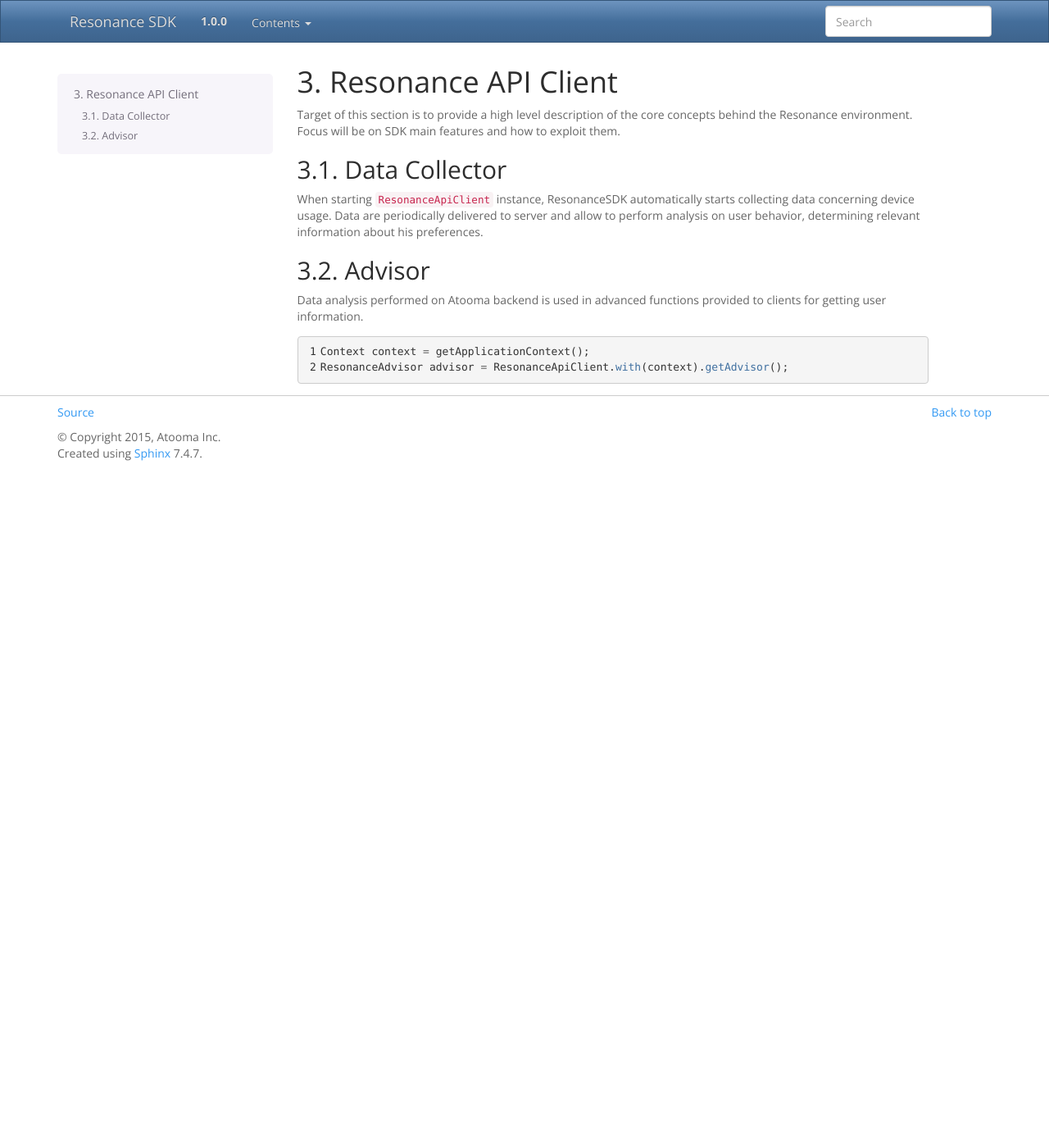
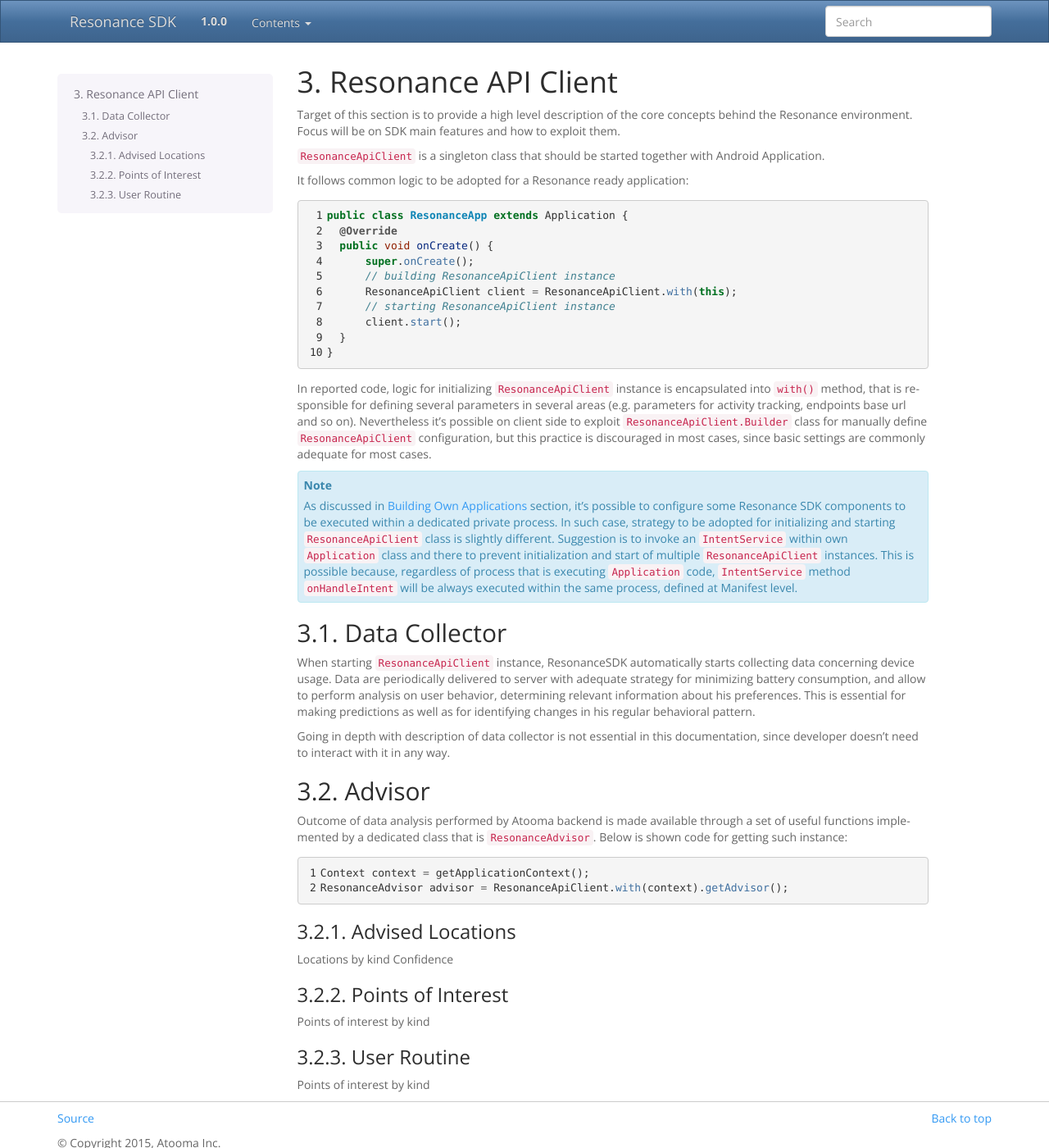
Before and after one commit to atooma/doc-resonance-sdk, a Sphinx documentation site: the page built from docs/source/resonance.rst, in a window 1280 px wide and 1400 px high. Shown: the whole window at 82% size. Built offline with Sphinx 7.4.7, drawn with Linux system fonts in a browser that asks for light colours.

Commit message:
Adding resonance sdk introduction + including battery usage draft documentation

```diff
--- a/docs/source/index.rst
+++ b/docs/source/index.rst
@@ -17,6 +17,7 @@
 * :ref:`activity` - Interested in Resonance? Great! This section provides advanced details on Atooma solutions for dealing with complexity of *Activity Tracking*. Everything starts from here.
 * :ref:`resonance` - This section provides low level details on how to effectively exploit Resonance SDK.
 * :ref:`example` - Let's move to practice! In this section you can find some Resonance SDK usage examples, showing how it can dramatically simplifying development of killing features within your app!
+* :ref:`battery` - Worried about battery usage? Here you can find some guidelines on how to monitor battery consumption of your Resonance based application.
 
 Table of Contents
 ------------------------------
@@ -29,3 +30,4 @@
 	activity
 	resonance
 	example
+	battery
--- a/docs/source/resonance.rst
+++ b/docs/source/resonance.rst
@@ -5,20 +5,63 @@
 
 Target of this section is to provide a high level description of the core concepts behind the Resonance environment. Focus will be on SDK main features and how to exploit them.
 
+``ResonanceApiClient`` is a singleton class that should be started together with Android Application.
+
+It follows common logic to be adopted for a Resonance ready application:
+
+.. code-block:: java
+  :linenos:
+
+  public class ResonanceApp extends Application {
+    @Override
+    public void onCreate() {
+        super.onCreate();
+        // building ResonanceApiClient instance
+        ResonanceApiClient client = ResonanceApiClient.with(this);
+        // starting ResonanceApiClient instance
+        client.start();
+    }
+  }
+
+In reported code, logic for initializing ``ResonanceApiClient`` instance is encapsulated into ``with()`` method, that is responsible for defining several parameters in several areas (e.g. parameters for activity tracking, endpoints base url and so on). Nevertheless it's possible on client side to exploit ``ResonanceApiClient.Builder`` class for manually define ``ResonanceApiClient`` configuration, but this practice is discouraged in most cases, since basic settings are commonly adequate for most cases.
+
+.. note::
+
+  As discussed in :ref:`example` section, it's possible to configure some Resonance SDK components to be executed within a dedicated private process. In such case, strategy to be adopted for initializing and starting ``ResonanceApiClient`` class is slightly different. Suggestion is to invoke an ``IntentService`` within own ``Application`` class and there to prevent initialization and start of multiple ``ResonanceApiClient`` instances. This is possible because, regardless of process that is executing ``Application`` code, ``IntentService`` method ``onHandleIntent`` will be always executed within the same process, defined at Manifest level.
+
+
 Data Collector
 ---------------------------------------
 
-When starting ``ResonanceApiClient`` instance, ResonanceSDK automatically starts collecting data concerning device usage. Data are periodically delivered to server and allow to perform analysis on user behavior, determining relevant information about his preferences.
+When starting ``ResonanceApiClient`` instance, ResonanceSDK automatically starts collecting data concerning device usage. Data are periodically delivered to server with adequate strategy for minimizing battery consumption, and allow to perform analysis on user behavior, determining relevant information about his preferences. This is essential for making predictions as well as for identifying changes in his regular behavioral pattern.
+
+Going in depth with description of data collector is not essential in this documentation, since developer doesn't need to interact with it in any way.
 
 .. _resonance-advisor:
 
 Advisor
 ---------------------------------------
 
-Data analysis performed on Atooma backend is used in advanced functions provided to clients for getting user information.
+Outcome of data analysis performed by Atooma backend is made available through a set of useful functions implemented by a dedicated class that is ``ResonanceAdvisor``. Below is shown code for getting such instance:
 
 .. code-block:: java
   :linenos:
 
   Context context = getApplicationContext();
   ResonanceAdvisor advisor = ResonanceApiClient.with(context).getAdvisor();
+
+Advised Locations
+^^^^^^^^^^^^^^^^^^^^^^^^^^^^^^^^^^^^^^^
+
+Locations by kind
+Confidence
+
+Points of Interest
+^^^^^^^^^^^^^^^^^^^^^^^^^^^^^^^^^^^^^^^
+
+Points of interest by kind
+
+User Routine
+^^^^^^^^^^^^^^^^^^^^^^^^^^^^^^^^^^^^^^^
+
+Points of interest by kind
```
Also changed, not shown: docs/source/battery.rst (added, +38 -0 lines).
